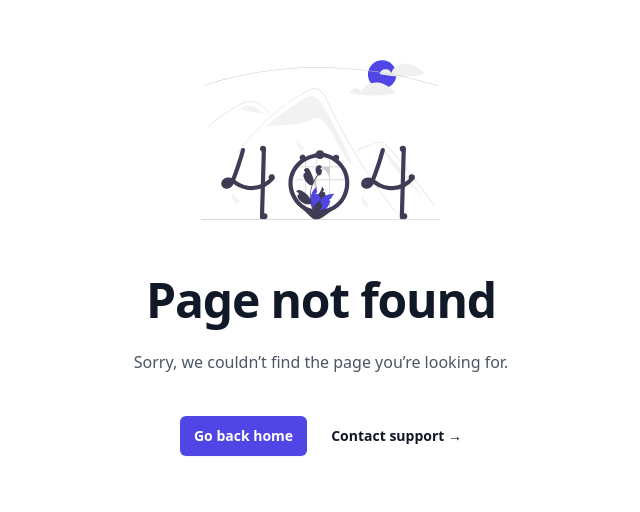
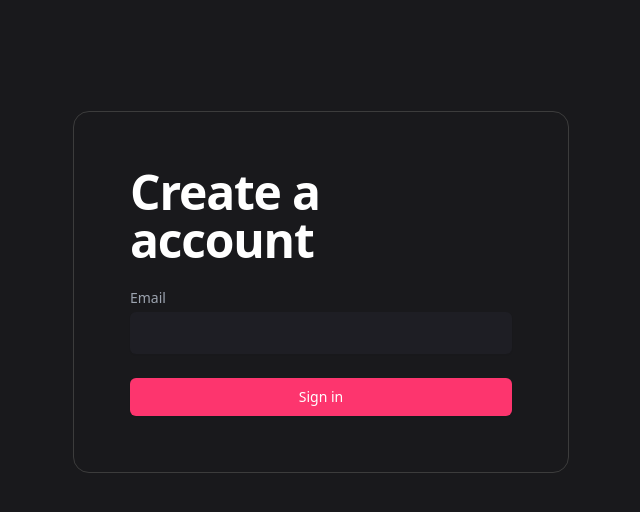
Before and after one commit to soumen974/devdash-front, a React (Create React App) app: page /auth in a window 1280 px wide. Before the commit this address had no page. Shown: the part 108-620 px from the top of the page, without its empty margins (319-959 px from the left). Built offline with nearby package versions, Linux system fonts and the light colour scheme.

Commit message:
working on

```diff
--- a/src/App.js
+++ b/src/App.js
@@ -2,6 +2,7 @@ import { BrowserRouter as Router, Route, Routes } from 'react-router-dom';
 import Layout from "./user/components/Layout";
 import Home from "./user/page/Home";
 import Notfound from "./components/Notfound";
+import Auth from "./Auth/pages/Auth";
 function App() {
   return (
     <>
@@ -12,6 +13,9 @@ function App() {
            <Route path="/" element={<Home/>} />
           </Route>
 
+          <Route path="/auth" element={<Auth/>} />
+
+
           <Route path="*" element={<Notfound/>} />
         </Routes>
       </Router>
--- /dev/null
+++ b/src/Auth/pages/Auth.jsx
@@ -0,0 +1,62 @@
+import React from 'react'
+import { Fragment, useRef, useState, useEffect } from 'react'
+
+export default function Auth() {
+  return (
+    <div className="bg-[#19191C] h-screen flex justify-center items-center text-white">
+        <div className=' mx-auto max-w-xl'>
+
+            {/* <div className=" z-0 fixed  right-0 bottom-0">
+                        <svg width="727" height="832" viewBox="0 0 727 832" fill="none" xmlns="http://www.w3.org/2000/svg">
+                <g filter="url(#filter0_f_12_324)">
+                <ellipse cx="717.811" cy="546.004" rx="32.412" ry="256.973" transform="rotate(-122.672 717.811 546.004)" fill="#FD356E"/>
+                </g>
+                <defs>
+                <filter id="filter0_f_12_324" x="0.7789" y="-95.4007" width="1434.06" height="1282.81" filterUnits="userSpaceOnUse" color-interpolation-filters="sRGB">
+                <feFlood flood-opacity="0" result="BackgroundImageFix"/>
+                <feBlend mode="normal" in="SourceGraphic" in2="BackgroundImageFix" result="shape"/>
+                <feGaussianBlur stdDeviation="250" result="effect1_foregroundBlur_12_324"/>
+                </filter>
+                </defs>
+                </svg>
+
+            </div> */}
+
+            <div className=" z-10 px-10 ">
+                <form className='border border-[#3C3C3C] p-14 rounded-2xl' >
+                    <h1 className="text-4xl font-bold tracking-tight text-gray-00 sm:text-5xl">
+                    Create a account
+                    </h1>
+                    <div className="mt-6">
+                        <label className="block text-sm font-medium text-gray-400">Email</label>
+                        <input type="email" className="mt-1 block w-full px-3 py-2 text-white bg-[#1E1E24] border border-transparent rounded-md shadow-sm focus:outline-none focus:ring-2 focus:ring-[#FD356E] focus:border-transparent" />
+                    </div>
+
+
+                    <div className="mt-6">
+                        <button type="submit" className="w-full flex justify-center py-2 px-4 border border-transparent rounded-md shadow-sm text-sm font-medium text-white bg-[#FD356E] hover:bg-[#FD356E] focus:outline-none focus:ring-2 focus:ring-[#FD356E] focus:ring-offset-2 focus:ring-offset-gray-800">
+                        Sign in
+                        </button>
+                    </div>
+                </form>
+            </div>
+
+{/*
+            <div className="z-0 absolute left-0 bottom-0">
+                <svg width="871" height="701" viewBox="0 0 871 701" fill="none" xmlns="http://www.w3.org/2000/svg">
+                <g filter="url(#filter0_f_12_323)">
+                <ellipse cx="269.389" cy="626.581" rx="32.412" ry="158.563" transform="rotate(38.1242 269.389 626.581)" fill="#FD356E"/>
+                </g>
+                <defs>
+                <filter id="filter0_f_12_323" x="-331.793" y="0.230469" width="1202.36" height="1252.7" filterUnits="userSpaceOnUse" color-interpolation-filters="sRGB">
+                <feFlood flood-opacity="0" result="BackgroundImageFix"/>
+                <feBlend mode="normal" in="SourceGraphic" in2="BackgroundImageFix" result="shape"/>
+                <feGaussianBlur stdDeviation="250" result="effect1_foregroundBlur_12_323"/>
+                </filter>
+                </defs>
+                </svg>
+            </div> */}
+        </div>
+    </div>
+  )
+}
```
